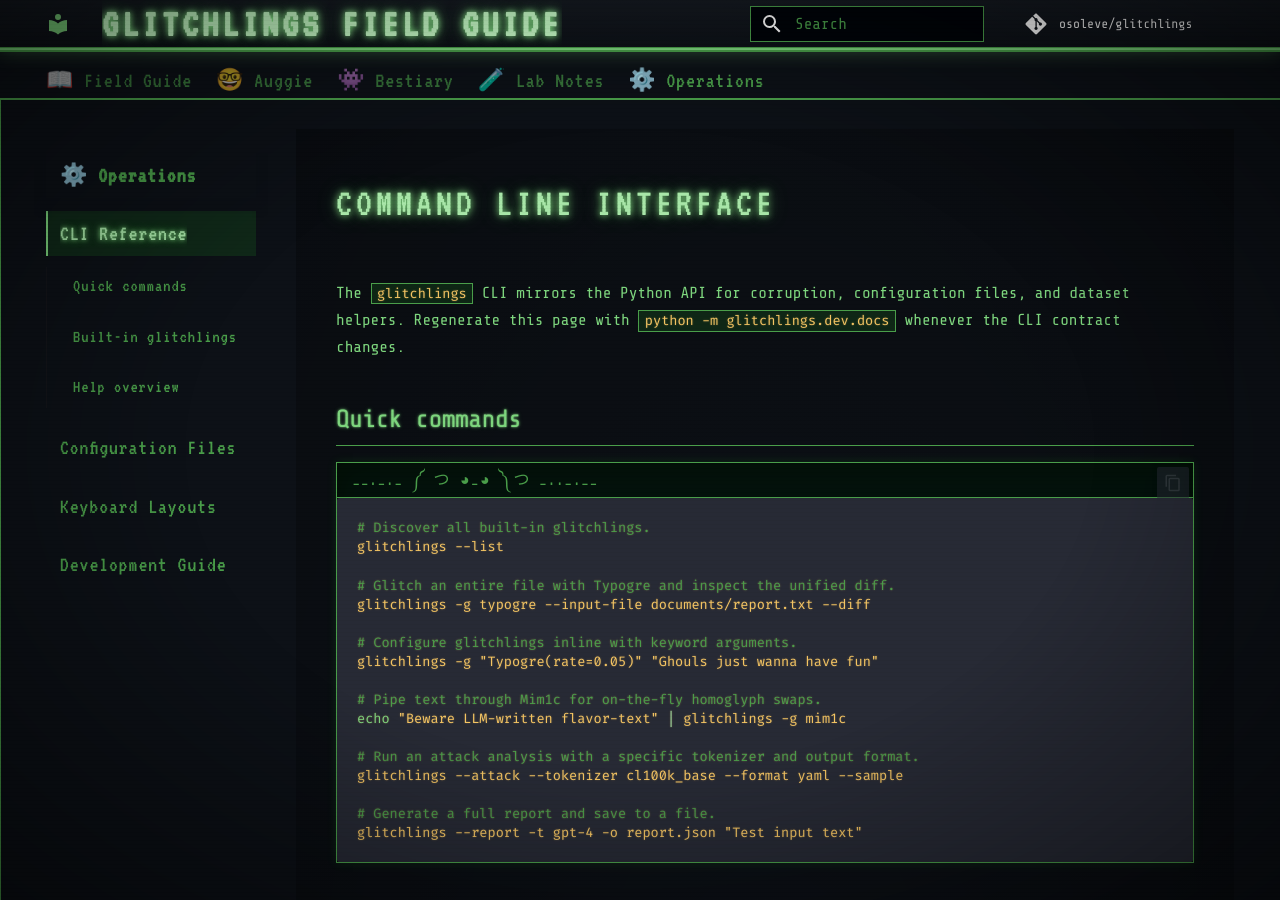
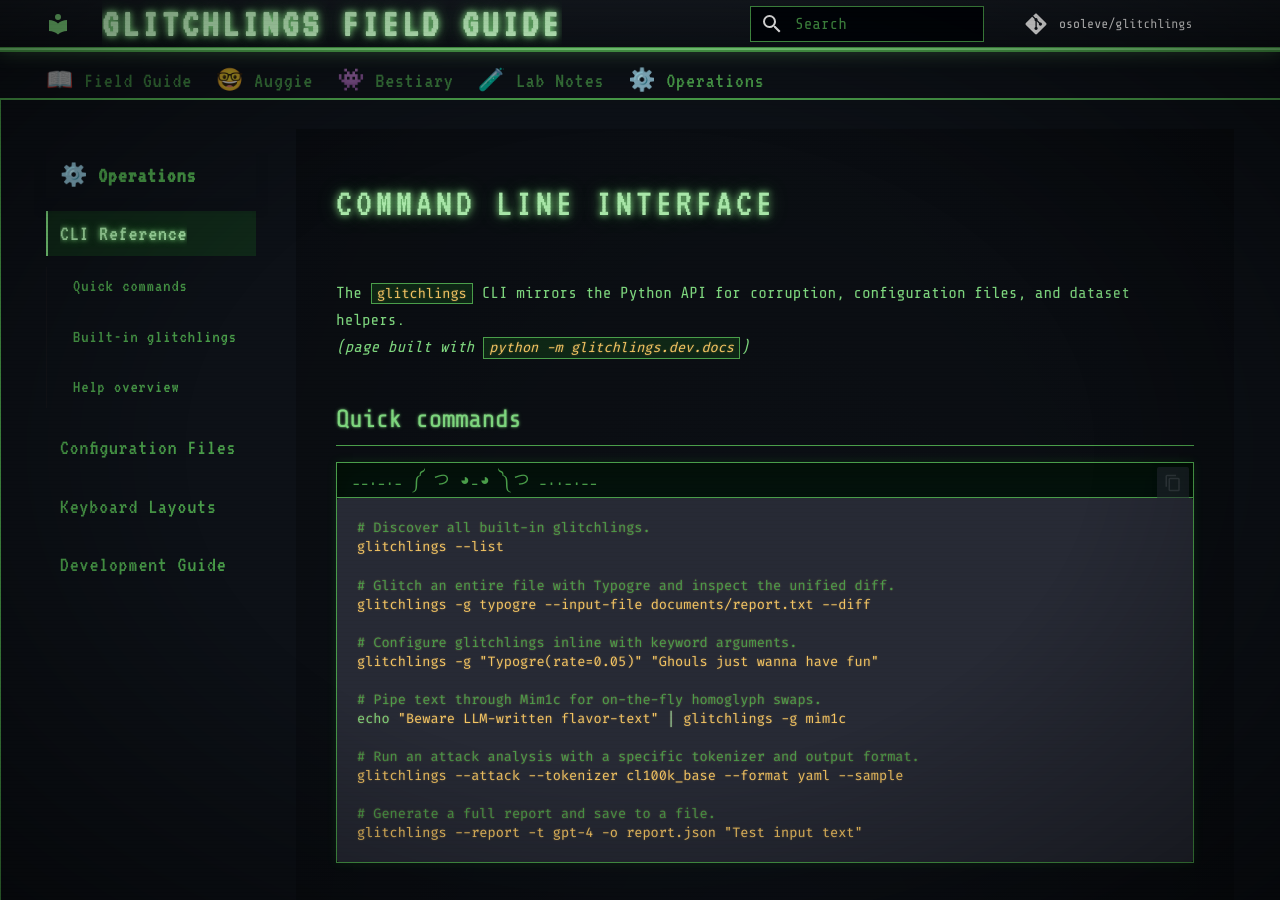
Before and after one commit to osoleve/glitchlings, an MkDocs documentation site: the page built from docs/cli.md, in a window 1280 px wide and 900 px high. Built offline with MkDocs 1.6.1 and Material for MkDocs 9.7.7, drawn with Linux system fonts in a browser that asks for light colours; comment, search, counter and statistics services are not loaded.

Commit message:
Update CLI documentation with regeneration note
Added note about regenerating documentation page.

```diff
--- a/docs/cli.md
+++ b/docs/cli.md
@@ -1,8 +1,8 @@
 # Command Line Interface
 
 The `glitchlings` CLI mirrors the Python API for corruption, configuration files, and dataset
-helpers. Regenerate this page with `python -m glitchlings.dev.docs` whenever the CLI contract
-changes.
+helpers.
+_(page built with `python -m glitchlings.dev.docs`)_
 
 ## Quick commands
 
```
